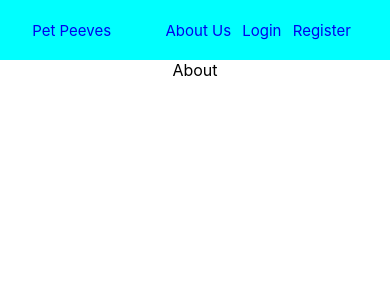
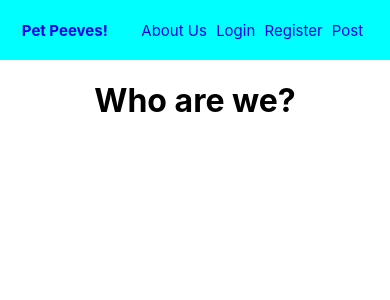
Before and after one commit to DaviZCodes/pet-peeves-blog, a React (Create React App) app in the folder frontend/: page /about in a window 390 px wide. Shown: the top 300 px of the page. Built offline with nearby package versions, Linux system fonts and the light colour scheme.

Commit message:
added post tab

```diff
--- a/frontend/src/App.js
+++ b/frontend/src/App.js
@@ -1,10 +1,10 @@
-import logo from './logo.svg';
 import './App.css';
 import NavBar from './components/NavBar';
 import Home from './components/Home';
 import About from './components/About';
 import Login from './components/Login';
 import Register from './components/Register';
+import Post from './components/Post';
 import {BrowserRouter as Router, Routes, Route} from 'react-router-dom';
 
 function App() {
@@ -18,6 +18,7 @@ function App() {
           <Route path="/about" element = {<About/>} />
           <Route path="/login" element = {<Login/>} />
           <Route path="/register" element = {<Register/>} />
+          <Route path="/post" element = {<Post/>} />
         </Routes>
       </header>
     </div>
--- a/frontend/src/components/About.js
+++ b/frontend/src/components/About.js
@@ -1,9 +1,15 @@
-import React from "react";
+import React, {useEffect} from "react";
 
 function About() {
+
+    //change tab title
+    useEffect(() => {
+        document.title = "Who are we?";
+    }, [])
+
     return (
         <div className="about">
-            About
+            <h1>Who are we?</h1>
         </div>
     );
 }
--- a/frontend/src/components/Home.js
+++ b/frontend/src/components/Home.js
@@ -1,9 +1,14 @@
-import React from "react";
+import React, {useEffect} from "react";
 
 function Home() {
+    //change tab title
+    useEffect(() => {
+        document.title = "Pet Peeves!";
+    }, [])
+
     return (
         <div className="home">
-            Home
+            <h1>Home Page</h1>
         </div>
     );
 }
--- a/frontend/src/components/Login.js
+++ b/frontend/src/components/Login.js
@@ -1,9 +1,14 @@
-import React from "react";
+import React, {useEffect} from "react";
 
 function Login() {
+
+    useEffect(() =>{
+        document.title = "Login!"
+    }, [])
+
     return (
         <div className="login">
-            Login
+            <h1>Login</h1>
         </div>
     );
 }
--- a/frontend/src/components/NavBar.css
+++ b/frontend/src/components/NavBar.css
@@ -12,12 +12,22 @@
 header a{
     text-decoration: none;
     font-size: clamp(15px, 4.3vw, 30px);
+    font-weight: bold;
+}
+
+.header a:visited{
+  color: inherit;
 }
 
 .links a{
     text-decoration: none;
     font-size: clamp(15px, 4vw, 30px);
     margin-right: 35px;
+    font-weight: normal;
+}
+
+.links a:visited{
+  color: inherit;
 }
 
 
@@ -31,6 +41,6 @@ header a{
 
     .links a{
         font-size: 15px;
-        margin-right: 7px;
+        margin-right: 5px;
     }
   }
--- a/frontend/src/components/NavBar.js
+++ b/frontend/src/components/NavBar.js
@@ -6,12 +6,13 @@ function NavBar() {
     return (
         <div className="NavBar">
             <header>
-                <Link to = "/"> Pet Peeves </Link>
+                <Link to = "/"> Pet Peeves! </Link>
             </header>
             <nav className="links">
                 <Link to = "/about"> About Us </Link>
                 <Link to = "/login"> Login </Link>
                 <Link to = "/register"> Register </Link>
+                <Link to = "/post"> Post </Link>
             </nav>
         </div>
     );
--- /dev/null
+++ b/frontend/src/components/Post.js
@@ -0,0 +1,16 @@
+import React, {useEffect} from "react";
+
+function Post() {
+
+    useEffect(() =>{
+        document.title = "Post!"
+    }, [])
+
+    return (
+        <div className="post">
+            <h1>Post</h1>
+        </div>
+    );
+}
+
+export default Post;
--- a/frontend/src/components/Register.js
+++ b/frontend/src/components/Register.js
@@ -1,9 +1,13 @@
-import React from "react";
+import React, {useEffect} from "react";
 
 function Register() {
+    useEffect(() => {
+        document.title = "Register!"
+    }, [])
+
     return (
         <div className="register">
-            Register
+            <h1>Register</h1>
         </div>
     );
 }
```
